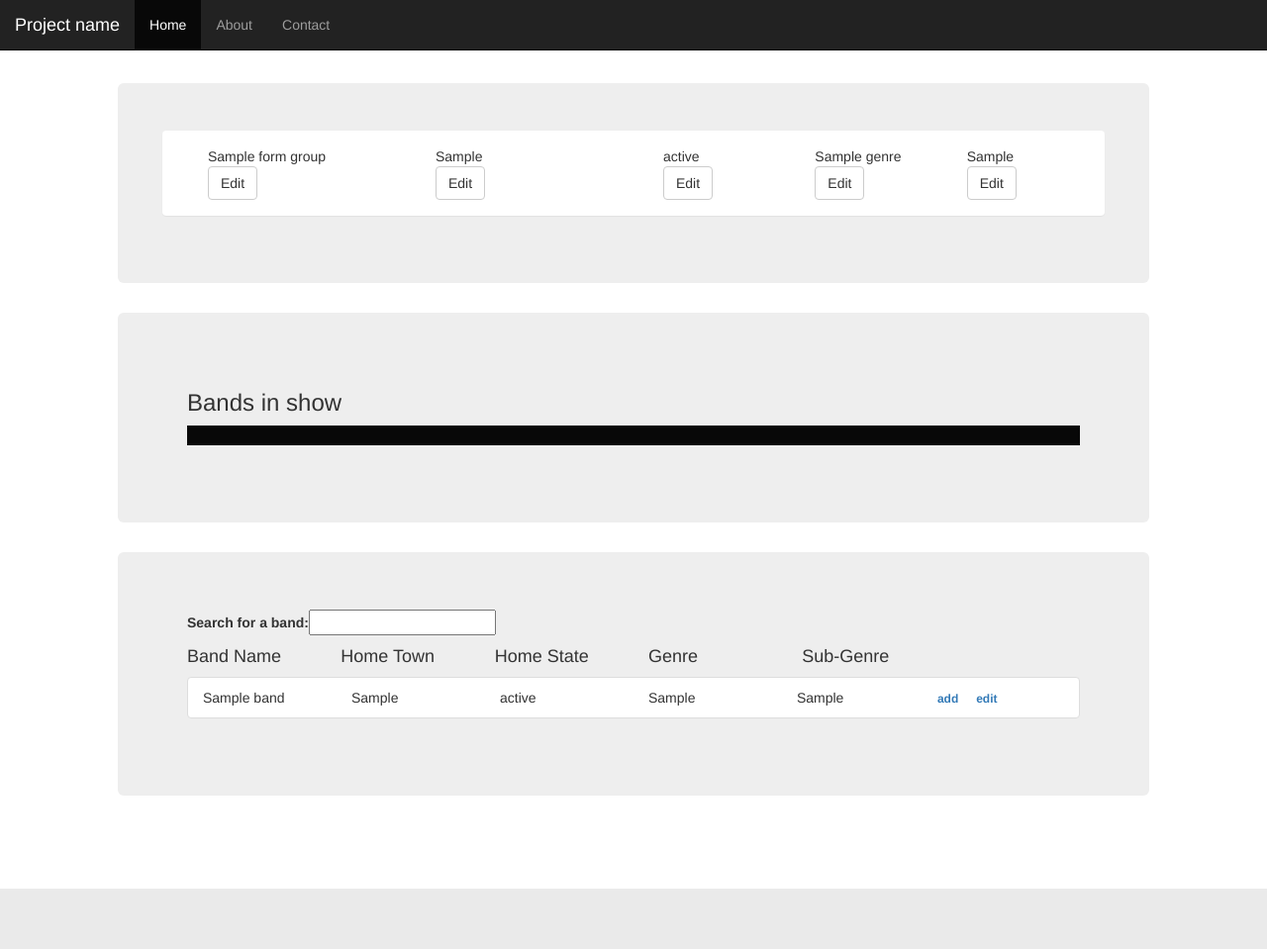
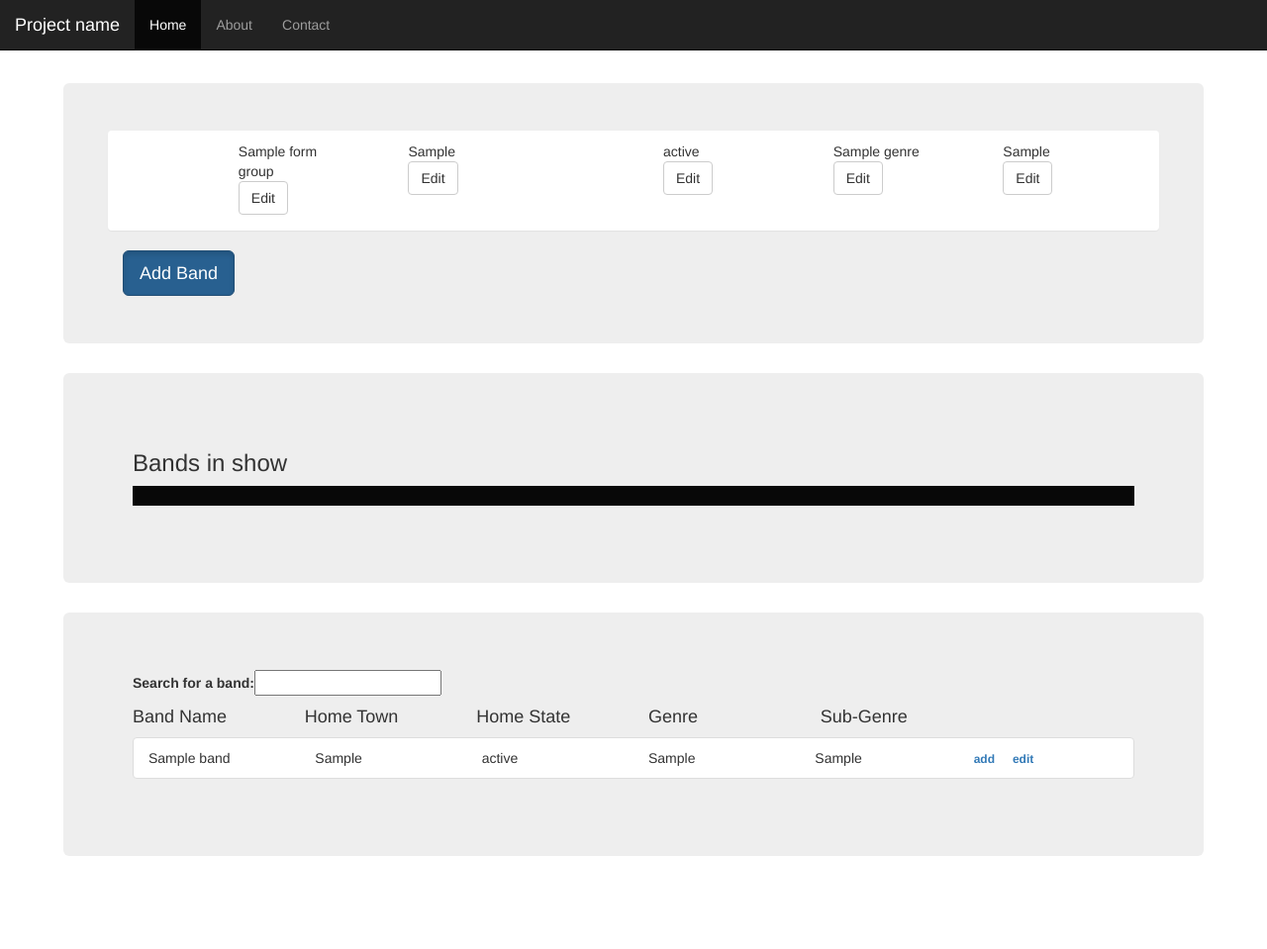
Before and after one commit to nvwlspls/CATS, a Django app: template moogit/templates/editHome.html in a window 1280 px wide. Shown: the whole page at 99% size. Before the commit the page ends 898 px from the top, so only its background shows below. Run offline with Django 3.2, Linux system fonts and the light colour scheme; tables that the repository leaves empty hold one stand-in row (values such as "Sample post"); the template is opened without the code that fills it: values that come from a table or form of the project are taken from there, most other values are stand-ins (such as "Sample title", 1, 10 or a date in 2020); some libraries are stand-ins or nearby versions.

Commit message:
bands have numbers'

```diff
--- a/moogit/templates/base.html
+++ b/moogit/templates/base.html
@@ -55,7 +55,7 @@
         </div><!--/.nav-collapse -->
     </nav>
     </div>
-    <div class="container theme-showcase" style="padding: 5%">
+    <div class="container-fluid theme-showcase" style="padding: 5%">
 
     {% block content %}
     {% endblock %}
--- a/moogit/templates/editHome.html
+++ b/moogit/templates/editHome.html
@@ -20,9 +20,15 @@
 
 <script type="text/javascript">
 //append rows to band box
-    $("#bandRow").clone().appendTo("#bandPanel")
+
+    $(function (){
+        var planeBandDiv = $('#bandRow')[0]
+        $('#addBandBtn').click(function(){
+            $("#bandRow").clone().appendTo("#bandPanel");
+         }
+        )
+    })
 </script>
-
 {%  endblock %}
 
 {%  block content %}
@@ -34,9 +40,13 @@
     <form id="bandPanel" method='POST'>
     {% csrf_token %}
         {% for formGroup in BandFormSet %}
-            <div class="row panel" id="bandRow">
-              <div class='container' style='padding-top: 15px'>
-                <div class="col-md-3" >
+
+            <div class="row panel bandRowClass" id="bandRow">
+              <div class='container bandContainerClass' style='padding-top: 10px' id="bandContainer">
+                <div class='col-md-1'>
+                    <p class='text orderNum'></p>
+                </div>
+                <div class="col-md-2" >
                   <div class='container' >
                     <div class='form-group'>
                       {{formGroup.bandName}}
@@ -64,16 +74,20 @@
                   <p><a href="#" class="btn btn-default">Edit</a></p>
                 </div>
               </div>
-                <div class='col-md-2'>
+                              <div class='col-md-2'>
                   <div class='container'>
                     {{formGroup.subGenre}}
                     <p><a href="#" class='btn btn-default'>Edit</a></p>
-                  </div>
+
+            </div>
                 </div>
-                </div>
-              </div>
+
+                </div>              </div>
         {% endfor %}
+
   </form>
+      <a type="button" class="btn btn-primary btn-lg active" id="addBandBtn">
+        Add Band</a>
   </div>
 
 
@@ -138,6 +152,11 @@
 {##TODO: Add adjust proper css file for padding#}
 {% endblock %}
 {% block extraTail %}
+<script type="text/javascript">
+    var index = $(".bandRowClass").index();
+    $(".bandRowClass").add("<a>" + index + "</a>")
+</script>
+
 
     <script>
         $("#bandName").on("autocompleteselect", function( event, ui ){
@@ -173,5 +192,19 @@
     </script>
     <script> $('#searchList').hideseek();</script>
     <script> $('#bandWidget')</script>
+    <script>
+        $(document).ready(function(){
+            $('#addBandBtn').click(function(){
+                $('.bandRowClass').each(function(index, element){
+                    console.log($(this).children().children().children('.orderNum').text(index +1))
+                            }
+                                )
+            })
+
+        })
+
+
+
+    </script>
 
 {% endblock %}
--- a/static/js/sortTable.js
+++ b/static/js/sortTable.js
@@ -20,3 +20,9 @@ $("#sort tbody").sortable({
     helper: fixHelperModified,
     stop: updateIndex
 }).disableSelection();
+
+var function(index, element){
+
+    element.prepend(index)
+
+}
```
